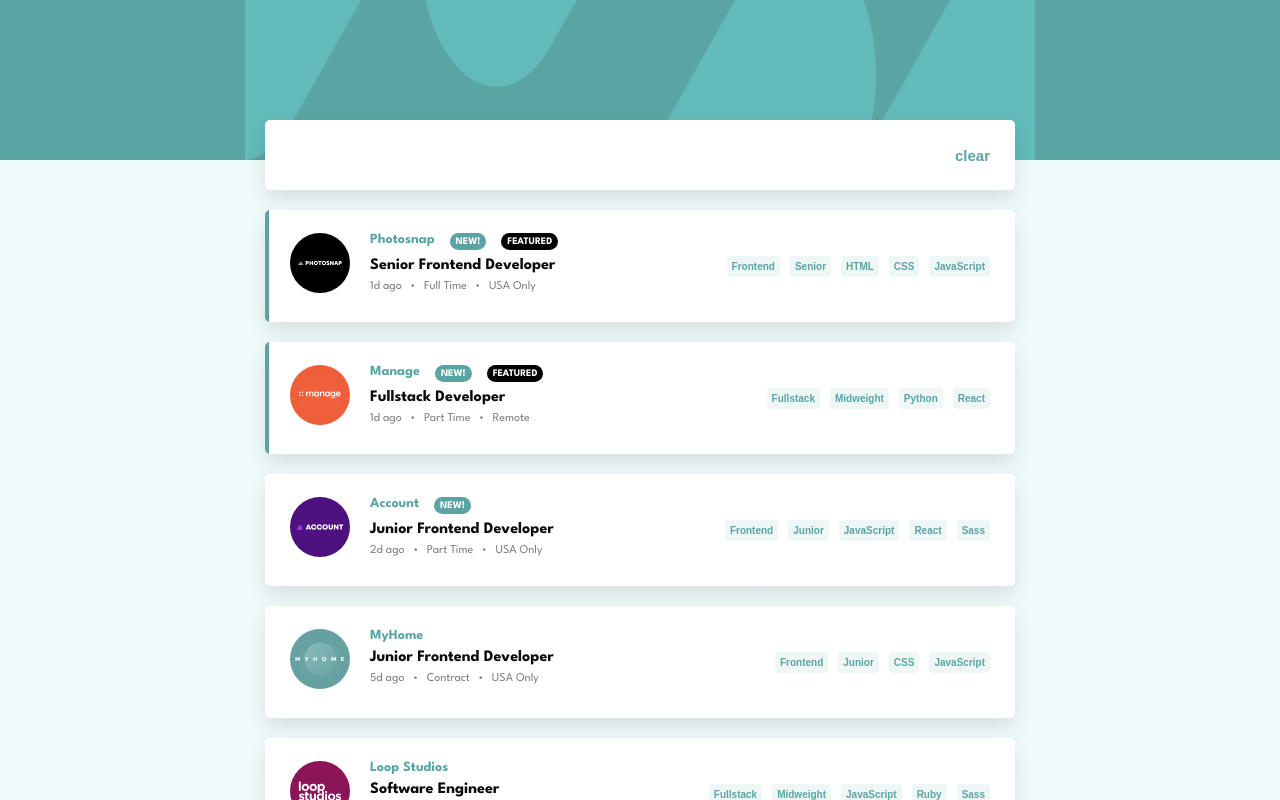
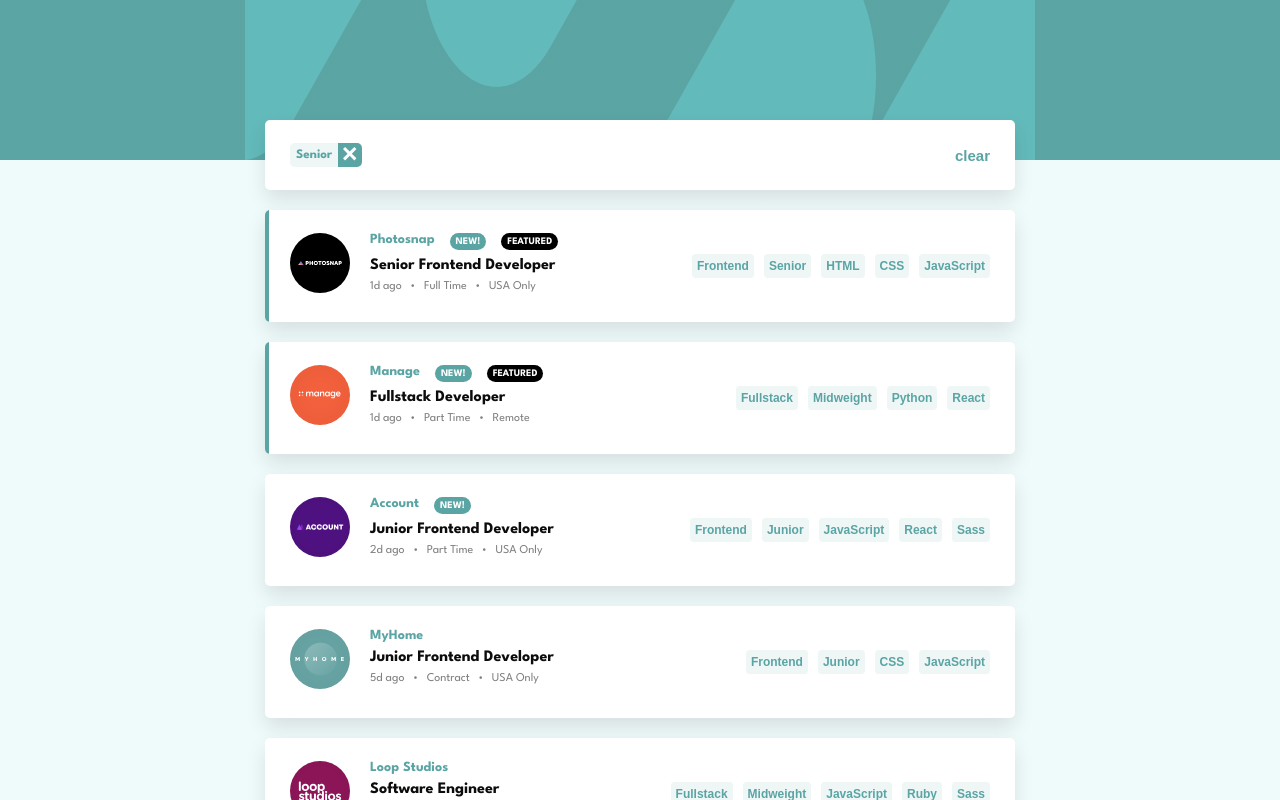
Before and after one commit to Maryiamreda/Job-listings-with-filtering, a React (Vite) app: page / in a window 1280 px wide. Both pictures are taken after a click on the button "Senior". Shown: the top 800 px of the page. Built offline with nearby package versions, Linux system fonts and the light colour scheme.

Commit message:
adding redux slice

```diff
--- a/package.json
+++ b/package.json
@@ -11,9 +11,11 @@
   },
   "dependencies": {
     "@popperjs/core": "^2.11.8",
+    "@reduxjs/toolkit": "^2.2.7",
     "bootstrap": "^5.3.3",
     "react": "^18.3.1",
-    "react-dom": "^18.3.1"
+    "react-dom": "^18.3.1",
+    "react-redux": "^9.1.2"
   },
   "devDependencies": {
     "@eslint/js": "^9.9.0",
--- a/src/components/jobCard/jobCard.scss
+++ b/src/components/jobCard/jobCard.scss
@@ -47,8 +47,8 @@
         border-radius: 4px;
         padding: 5px;
 
-        font-weight: 700;
-        font-size: 10px;
+        font-weight: 1000;
+        font-size: 12px;
         cursor: pointer;
         transition: background-color 0.3s ease;
 
--- a/src/components/jobCard/jobCard.tsx
+++ b/src/components/jobCard/jobCard.tsx
@@ -1,15 +1,11 @@
 
 import './jobCard.scss';
-
+import { useSelector, useDispatch } from 'react-redux';
+import { RootState, AppDispatch } from '../../store/store'; // Adjust the import path as needed
+import { addSearchItem } from '../../store/searchItemSlice'; // Adjust the import path as needed
 import { useEffect, useState } from "react";
 
-type CardProps = {
-    sendDataToParent: (items: string[]) => void; // Update the prop type to a function
-}
-
-const Card = ({ sendDataToParent }: CardProps) => {
-    const [data, setData] = useState<Job[] | null>(null);
-    const [searchItems, setSearchItems] = useState<string[]>([]);
+const Card = () => {
     type Job = {
         company: string,
         logo: string,
@@ -24,27 +20,30 @@
         languages: string[],
         tools: string[],
     }
+
+    const [data, setData] = useState<Job[] | null>(null);
+    const [filteredUsers, setFilteredUsers] = useState<Job[] | null>(data)
+
+    const searchItems = useSelector((state: RootState) => state.searchItems);
+    const dispatch = useDispatch();
+
     // Log searchItems every time it updates
+
     useEffect(() => {
         console.log("searchItems updated:", searchItems);
-        sendDataToParent(searchItems);
-    }, [searchItems, sendDataToParent]);
+    }, [searchItems]);
+
 
     useEffect(() => {
         fetch('data.json').then(response => response.json())
             .then(data => setData(data))
             .catch(error => console.error('Error fetching data:', error));
     }, [])
+
     const addSearch = (value: string) => {
-        if (!searchItems.includes(value)) {
-            setSearchItems(prevItems => {
+        dispatch(addSearchItem(value));
+    };
 
-                const updatedItems = [...prevItems, value]; // Create a new array with the added value
-                return updatedItems;
-            })
-        }
-
-    };
     return (
         <div className="container" >
 
@@ -70,12 +69,12 @@
                         </div>
                         {/* role level  */}
                         <div className="left-container ">
-                            <button onClick={() => addSearch(job.role)}>{job.role}</button>
-                            <button onClick={() => addSearch(job.level)}>{job.level}</button>
+                            <button onClick={() => addSearch(job.role)}><b>{job.role}</b></button>
+                            <button onClick={() => addSearch(job.level)}><b>{job.level}</b></button>
                             {job.languages.length > 0 && job.languages.map((language, index) => (
-                                <button onClick={() => addSearch(language)} key={index}>{language}</button>))}
+                                <button onClick={() => addSearch(language)} key={index}><b>{language}</b></button>))}
                             {job.tools.length > 0 && job.tools.map((tool, index) => (
-                                <button onClick={() => addSearch(tool)} key={index}>{tool}</button>))}
+                                <button onClick={() => addSearch(tool)} key={index}><b>{tool}</b></button>))}
 
                         </div>
 
--- a/src/components/searchBar/searchBar.scss
+++ b/src/components/searchBar/searchBar.scss
@@ -18,3 +18,30 @@
         cursor: pointer;
     }
 }
+
+.search-items {
+    display: inline-flex;
+    gap: 10px;
+    font-size: 13px;
+    color: hsl(180, 29%, 50%);
+
+}
+
+.search-item {
+    background-color: hsl(180, 31%, 95%);
+    border-radius: 5px;
+    font-weight: 700;
+    display: flex;
+    justify-content: space-between;
+
+    b {
+        padding: 6px;
+    }
+
+    button {
+        padding: 3.5px 5px;
+        border-radius: 0 5px 5px 0;
+        background-color: hsl(180, 29%, 50%);
+        ;
+    }
+}
--- a/src/components/searchBar/searchBar.tsx
+++ b/src/components/searchBar/searchBar.tsx
@@ -1,9 +1,22 @@
+import { useDispatch, useSelector } from 'react-redux';
 import './searchBar.scss';
+import Icon from '../../images/icon-remove.svg'
+import { RootState } from '../../store/store'; // Adjust the import path as needed
+import { clearSearchItems, removeSearchItem } from '../../store/searchItemSlice';
 const SearchBar = () => {
-    return (<div className='search-bar'>
-        <div>items</div>
-        <button>clear</button>
-    </div>);
+    const searchItems = useSelector((state: RootState) => state.searchItems);
+    const dispatch = useDispatch();
+    return (
+        <div className='search-bar'>
+            <div className='search-items'> {searchItems.length > 0 && searchItems.map((item, index) => (
+                <div className='search-item'>
+                    <b>{item}</b>
+                    <button onClick={() => { dispatch(removeSearchItem(item)) }}><img src={Icon} alt=''></img></button>
+                </div>)
+            )}</div>
+
+            <button onClick={() => dispatch(clearSearchItems())}>clear</button>
+        </div>);
 }
 
 export default SearchBar;
--- a/src/components/wrapper.tsx
+++ b/src/components/wrapper.tsx
@@ -1,24 +1,21 @@
-import { useState } from "react";
+import { useSelector } from 'react-redux';
+import { RootState } from '../store/store'; // Adjust the import path as needed
 import Card from "./jobCard/jobCard";
 import SearchBar from "./searchBar/searchBar";
 import './wrapper.scss';
 
 const Wrapper = () => {
-    const [dataFromChild, setDataFromChild] = useState<string[]>([]); // Change to an array
-
-    function handleDataFromChild(data: string[]) {
-        setDataFromChild(data); // Update state with the new array
-    }
+    const searchItems = useSelector((state: RootState) => state.searchItems);
 
     return (
         <div>
-            {dataFromChild.length > 0 && ( // Only display if dataFromChild has items
+            {searchItems.length > 0 && (
                 <div className="search">
                     <SearchBar />
                 </div>
             )}
-            <div style={{ marginTop: dataFromChild.length > 0 ? '20px' : '160px' }} >
-                <Card sendDataToParent={handleDataFromChild} />
+            <div style={{ marginTop: searchItems.length > 0 ? '20px' : '160px' }}>
+                <Card />
             </div>
         </div>
     );
--- /dev/null
+++ b/src/store/searchItemSlice.tsx
@@ -0,0 +1,22 @@
+import { createSlice, PayloadAction } from '@reduxjs/toolkit';
+
+const searchItemSlice = createSlice({
+    name: 'searchItem',
+    initialState: [] as string[],
+    reducers: {
+        addSearchItem: (state, action: PayloadAction<string>) => {
+            if (!state.includes(action.payload)) {
+                state.push(action.payload);
+            }
+        },
+        clearSearchItems: (state) => {
+            return [];
+        },
+        removeSearchItem: (state, action: PayloadAction<string>) => {
+            return state.filter(item => item !== action.payload); // Remove specific item
+        }
+    },
+});
+
+export const { addSearchItem, clearSearchItems, removeSearchItem } = searchItemSlice.actions;
+export default searchItemSlice.reducer;
--- /dev/null
+++ b/src/store/store.tsx
@@ -0,0 +1,10 @@
+import { configureStore } from '@reduxjs/toolkit';
+import searchItemReducer from './searchItemSlice';
+export const store = configureStore({
+    reducer: {
+        searchItems: searchItemReducer
+    }
+})
+
+export type RootState = ReturnType<typeof store.getState>;
+export type AppDispatch = typeof store.dispatch;
```
Also changed, not shown: src/App.tsx (+8 -5 lines), 1 other file (tests, documents, lock files or other folders).
